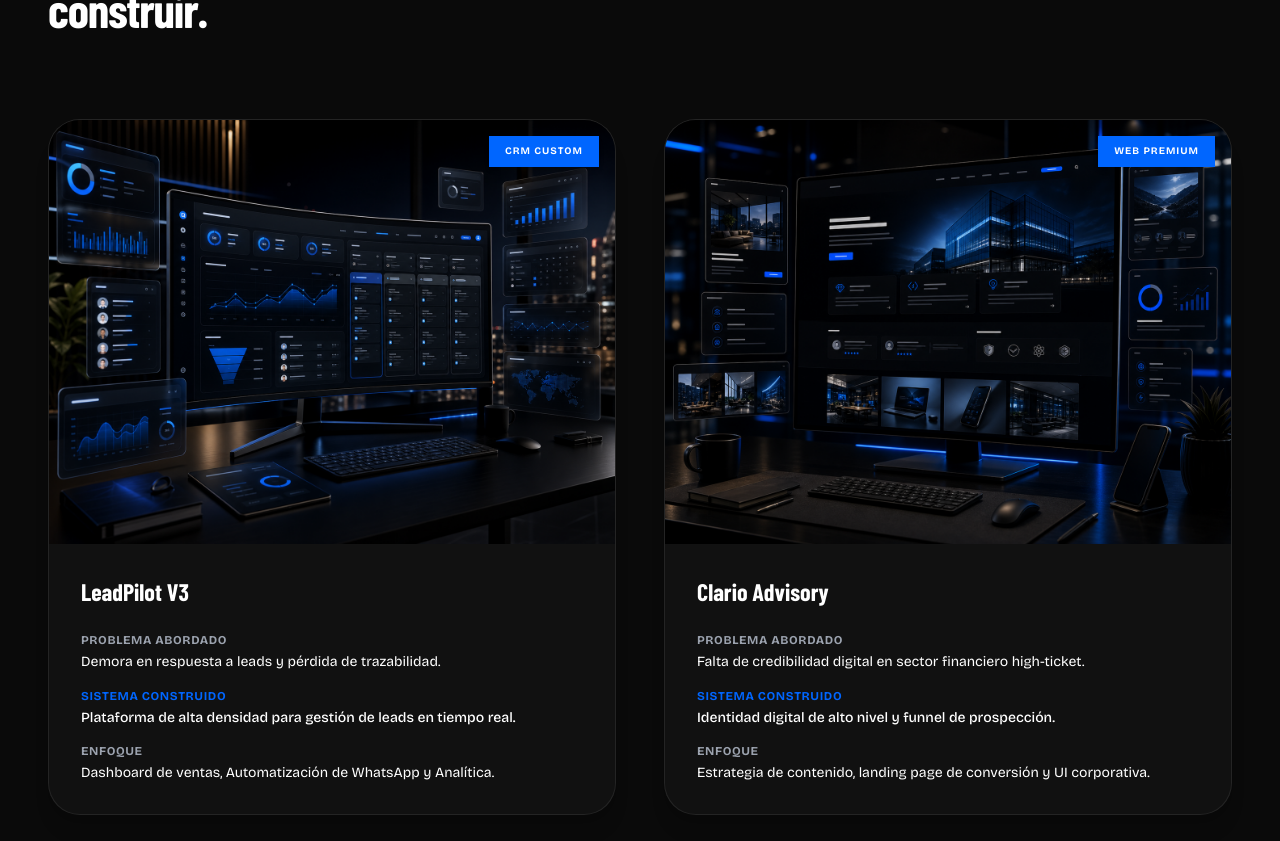
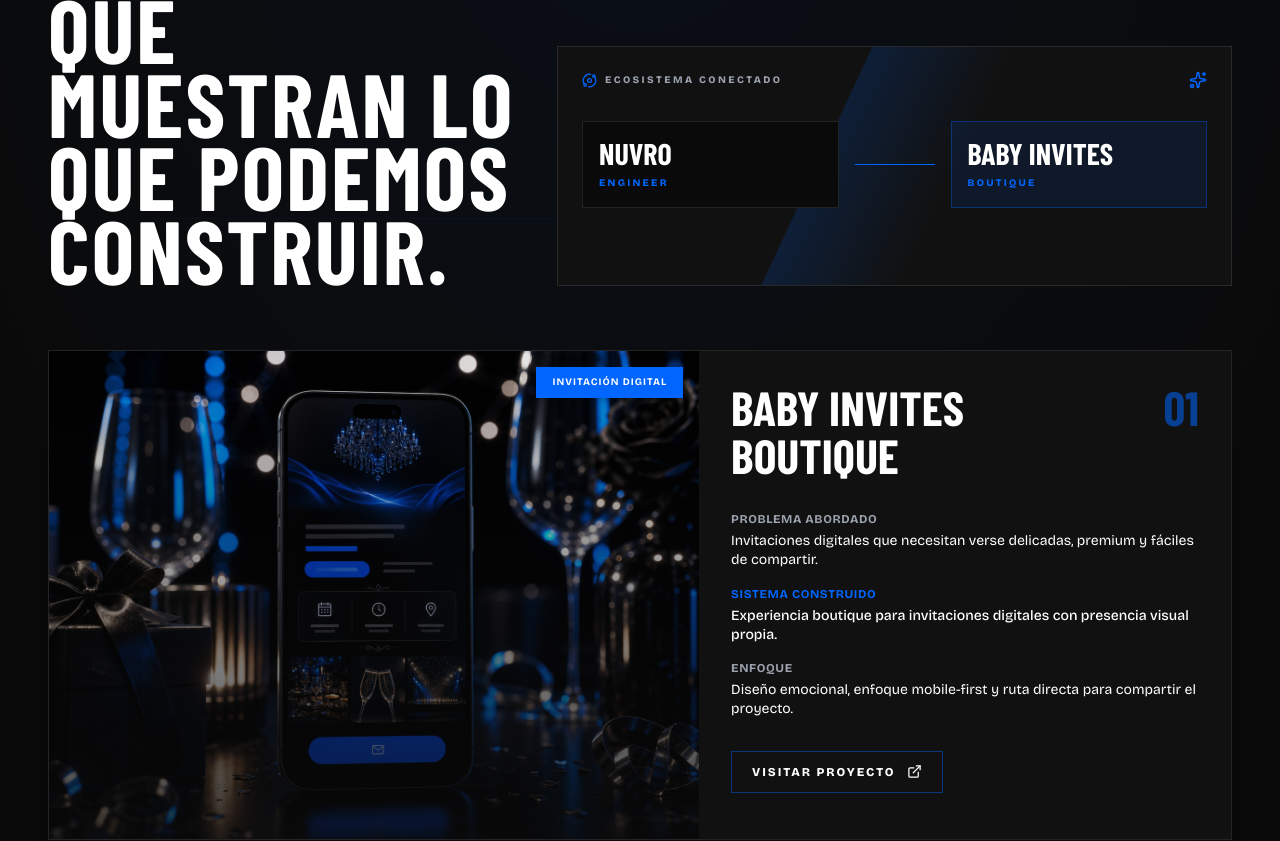
Before and after one commit to andolara31-art/nuvroengineer-, a React (Vite) app: page / in a window 1280 px wide. Shown: the part 2980-3821 px from the top of the page. Built offline with nearby package versions, Linux system fonts and the light colour scheme; a web font is replaced by a local one.

Commit message:
Feature connected Baby Invites project

```diff
--- a/src/components/Projects.tsx
+++ b/src/components/Projects.tsx
@@ -1,57 +1,68 @@
 import { motion } from 'motion/react';
-import { ArrowRight, FolderKanban } from 'lucide-react';
+import { ArrowRight, ExternalLink, FolderKanban, Orbit, Sparkles } from 'lucide-react';
 
 const projects = [
   {
-    title: "LeadPilot V3",
-    type: "CRM Custom",
-    problem: "Demora en respuesta a leads y pérdida de trazabilidad.",
-    system: "Plataforma de alta densidad para gestión de leads en tiempo real.",
-    approach: "Dashboard de ventas, Automatización de WhatsApp y Analítica.",
-    image: "/assets/nuvro/dashboards-crm.png",
+    title: 'Baby Invites Boutique',
+    type: 'Invitación Digital',
+    problem: 'Invitaciones digitales que necesitan verse delicadas, premium y fáciles de compartir.',
+    system: 'Experiencia boutique para invitaciones digitales con presencia visual propia.',
+    approach: 'Diseño emocional, enfoque mobile-first y ruta directa para compartir el proyecto.',
+    image: '/assets/nuvro/digital-invitation.png',
+    url: 'https://baby-invites-boutique.vercel.app/',
+    featured: true,
   },
   {
-    title: "Clario Advisory",
-    type: "Web Premium",
-    problem: "Falta de credibilidad digital en sector financiero high-ticket.",
-    system: "Identidad digital de alto nivel y funnel de prospección.",
-    approach: "Estrategia de contenido, landing page de conversión y UI corporativa.",
-    image: "/assets/nuvro/webs-premium.png",
+    title: 'LeadPilot V3',
+    type: 'CRM Custom',
+    problem: 'Demora en respuesta a leads y pérdida de trazabilidad.',
+    system: 'Plataforma de alta densidad para gestión de leads en tiempo real.',
+    approach: 'Dashboard de ventas, Automatización de WhatsApp y Analítica.',
+    image: '/assets/nuvro/dashboards-crm.png',
   },
   {
-    title: "NUVRO FIT",
-    type: "Sistema Interno",
-    problem: "Coaches enviando rutinas por PDFs desactualizados.",
-    system: "Panel de control web para seguimiento biométrico y rutinas dinámicas.",
-    approach: "Portal de cliente web-app, backend de entrenamiento y estadísticas.",
-    image: "/assets/nuvro/automation-flows.png",
+    title: 'Clario Advisory',
+    type: 'Web Premium',
+    problem: 'Falta de credibilidad digital en sector financiero high-ticket.',
+    system: 'Identidad digital de alto nivel y funnel de prospección.',
+    approach: 'Estrategia de contenido, landing page de conversión y UI corporativa.',
+    image: '/assets/nuvro/webs-premium.png',
   },
   {
-    title: "Cafeoteca Costa Rica",
-    type: "Menú QR & Gestión",
-    problem: "Menú en imágenes de Instagram y toma manual de pedidos lenta.",
-    system: "Ecosistema de menú interactivo y sistema POS ligero.",
-    approach: "Menú digital rápido, sistema de órdenes a cocina y diseño de marca.",
-    image: "/assets/nuvro/menu-qr.png",
-  }
+    title: 'NUVRO FIT',
+    type: 'Sistema Interno',
+    problem: 'Coaches enviando rutinas por PDFs desactualizados.',
+    system: 'Panel de control web para seguimiento biométrico y rutinas dinámicas.',
+    approach: 'Portal de cliente web-app, backend de entrenamiento y estadísticas.',
+    image: '/assets/nuvro/automation-flows.png',
+  },
+  {
+    title: 'Cafeoteca Costa Rica',
+    type: 'Menú QR & Gestión',
+    problem: 'Menú en imágenes de Instagram y toma manual de pedidos lenta.',
+    system: 'Ecosistema de menú interactivo y sistema POS ligero.',
+    approach: 'Menú digital rápido, sistema de órdenes a cocina y diseño de marca.',
+    image: '/assets/nuvro/menu-qr.png',
+  },
 ];
 
 export default function Projects() {
   return (
-    <section id="proyectos" className="py-[clamp(80px,10vw,140px)] bg-[#0A0A0A] relative border-t border-white/10">
-      <div className="absolute top-[30%] right-[10%] w-[600px] h-[600px] bg-[#0066FF]/5 blur-[200px] -z-10 rounded-full pointer-events-none" />
+    <section id="proyectos" className="relative overflow-hidden border-t border-white/10 bg-[#0A0A0A] py-[clamp(80px,10vw,140px)]">
+      <div className="absolute inset-0 hero-bg opacity-80" />
+      <div className="pointer-events-none absolute left-1/2 top-28 h-[360px] w-[min(84vw,980px)] -translate-x-1/2 border border-[#0066FF]/15 opacity-60 [clip-path:polygon(6%_0,100%_0,94%_100%,0_100%)]" />
 
-      <div className="max-w-7xl mx-auto px-6 md:px-12 relative z-10">
-
-        <div className="mb-20">
+      <div className="relative z-10 mx-auto max-w-7xl px-6 md:px-12">
+        <div className="mb-16 grid gap-10 lg:grid-cols-[0.82fr_1.18fr] lg:items-end">
+          <div>
             <motion.div
               initial={{ opacity: 0, y: 20 }}
               whileInView={{ opacity: 1, y: 0 }}
               viewport={{ once: true }}
-            className="inline-flex items-center gap-2 mb-6"
+              className="mb-6 inline-flex items-center gap-2"
             >
               <FolderKanban size={16} className="text-[#0066FF]" />
-            <span className="text-sm font-medium tracking-widest text-[#0066FF] uppercase">Casos Reales</span>
+              <span className="text-sm font-medium uppercase tracking-widest text-[#0066FF]">Casos Reales</span>
             </motion.div>
 
             <motion.h2
@@ -59,30 +70,65 @@
               whileInView={{ opacity: 1, y: 0 }}
               viewport={{ once: true }}
               transition={{ delay: 0.1 }}
-            className="text-3xl md:text-5xl font-display font-bold text-white mb-6 leading-tight tracking-tight max-w-3xl"
+              className="max-w-3xl font-display text-[clamp(3.2rem,7vw,7rem)] font-black uppercase leading-[0.82] tracking-wide text-white"
             >
               Proyectos que muestran lo que podemos construir.
             </motion.h2>
           </div>
 
-        <div className="grid md:grid-cols-2 gap-8 lg:gap-12">
+          <motion.div
+            initial={{ opacity: 0, y: 20 }}
+            whileInView={{ opacity: 1, y: 0 }}
+            viewport={{ once: true }}
+            transition={{ delay: 0.16 }}
+            className="relative min-h-[240px] overflow-hidden border border-white/10 bg-[#111111] p-6"
+          >
+            <div className="absolute inset-0 bg-[linear-gradient(115deg,transparent_0_40%,rgba(0,102,255,0.16)_40.2%,transparent_58%)]" />
+            <div className="relative z-10 flex h-full flex-col justify-between gap-8">
+              <div className="flex items-center justify-between">
+                <span className="inline-flex items-center gap-2 text-[10px] font-black uppercase tracking-[0.24em] text-[#9CA3AF]">
+                  <Orbit size={15} className="text-[#0066FF]" />
+                  Ecosistema conectado
+                </span>
+                <Sparkles size={18} className="text-[#0066FF]" />
+              </div>
+
+              <div className="grid items-center gap-4 sm:grid-cols-[1fr_auto_1fr]">
+                <div className="border border-white/10 bg-[#0A0A0A] p-4">
+                  <p className="font-display text-3xl font-black uppercase leading-none text-white">NUVRO</p>
+                  <p className="mt-2 text-[10px] font-black uppercase tracking-[0.22em] text-[#0066FF]">engineer</p>
+                </div>
+                <div className="hidden h-px w-20 bg-[#0066FF] sm:block" />
+                <div className="border border-[#0066FF]/35 bg-[#0066FF]/10 p-4">
+                  <p className="font-display text-3xl font-black uppercase leading-none text-white">Baby Invites</p>
+                  <p className="mt-2 text-[10px] font-black uppercase tracking-[0.22em] text-[#0066FF]">boutique</p>
+                </div>
+              </div>
+            </div>
+          </motion.div>
+        </div>
+
+        <div className="grid gap-5 lg:grid-cols-6">
           {projects.map((project, idx) => (
-            <motion.div
-              key={idx}
+            <motion.article
+              key={project.title}
               initial={{ opacity: 0, y: 30 }}
               whileInView={{ opacity: 1, y: 0 }}
               viewport={{ once: true }}
-              transition={{ delay: idx * 0.1 }}
-              className="bg-[#111111] border border-[rgba(255,255,255,0.08)] rounded-[32px] overflow-hidden shadow-xl shadow-black/5 group transition duration-300 hover:scale-[1.02] hover:border-[#0066FF]/40"
+              transition={{ delay: idx * 0.08 }}
+              className={`group overflow-hidden border border-[rgba(255,255,255,0.08)] bg-[#111111] shadow-xl shadow-black/5 transition duration-300 hover:scale-[1.02] hover:border-[#0066FF]/40 ${
+                project.featured ? 'lg:col-span-6 xl:grid xl:grid-cols-[1.1fr_0.9fr]' : 'lg:col-span-3'
+              }`}
             >
-              <div className="relative aspect-[4/3] w-full bg-[#111111] overflow-hidden">
+              <div className={`relative w-full overflow-hidden bg-[#111111] ${project.featured ? 'aspect-[16/9] xl:aspect-auto xl:min-h-[430px]' : 'aspect-[4/3]'}`}>
                 <img
                   src={project.image}
                   alt={project.title}
-                   className="w-full h-full object-cover transition-transform duration-700 group-hover:scale-105"
+                  className="h-full w-full object-cover transition-transform duration-700 group-hover:scale-105"
                   referrerPolicy="no-referrer"
                 />
-                 <div className="absolute top-4 right-4 bg-[#0066FF] px-4 py-2 text-[10px] font-bold uppercase tracking-[0.1em] text-white shadow-md">
+                <div className="absolute inset-0 bg-[linear-gradient(180deg,rgba(10,10,10,0.08),rgba(10,10,10,0.78))]" />
+                <div className="absolute right-4 top-4 bg-[#0066FF] px-4 py-2 text-[10px] font-bold uppercase tracking-[0.1em] text-white shadow-md">
                   {project.type}
                 </div>
                 <div className="absolute inset-0 flex items-center justify-center bg-[#0A0A0A]/52 opacity-0 backdrop-blur-[3px] transition duration-300 group-hover:opacity-100">
@@ -92,25 +138,43 @@
                 </div>
               </div>
 
-              <div className="p-8">
-                <h3 className="text-2xl font-display font-bold text-white mb-6">{project.title}</h3>
+              <div className="flex h-full flex-col p-7 md:p-8">
+                <div className="mb-8 flex items-start justify-between gap-6">
+                  <h3 className="font-display text-4xl font-black uppercase leading-none text-white md:text-5xl">
+                    {project.title}
+                  </h3>
+                  <span className="font-display text-5xl font-black text-[#0066FF]/55">
+                    {String(idx + 1).padStart(2, '0')}
+                  </span>
+                </div>
 
-                <div className="space-y-4">
+                <div className="grid gap-4">
                   <div>
-                    <span className="block text-xs font-bold text-[#9CA3AF] uppercase tracking-wider mb-1">Problema Abordado</span>
-                    <p className="text-sm text-white leading-snug">{project.problem}</p>
+                    <span className="mb-1 block text-xs font-bold uppercase tracking-wider text-[#9CA3AF]">Problema Abordado</span>
+                    <p className="text-sm leading-snug text-white">{project.problem}</p>
                   </div>
                   <div>
-                    <span className="block text-xs font-bold text-[#0066FF] uppercase tracking-wider mb-1">Sistema Construido</span>
-                    <p className="text-sm font-medium text-white leading-snug">{project.system}</p>
+                    <span className="mb-1 block text-xs font-bold uppercase tracking-wider text-[#0066FF]">Sistema Construido</span>
+                    <p className="text-sm font-medium leading-snug text-white">{project.system}</p>
                   </div>
                   <div>
-                    <span className="block text-xs font-bold text-[#9CA3AF] uppercase tracking-wider mb-1">Enfoque</span>
-                    <p className="text-sm text-white leading-snug">{project.approach}</p>
+                    <span className="mb-1 block text-xs font-bold uppercase tracking-wider text-[#9CA3AF]">Enfoque</span>
+                    <p className="text-sm leading-snug text-white">{project.approach}</p>
                   </div>
                 </div>
+
+                {project.url && (
+                  <a
+                    href={project.url}
+                    target="_blank"
+                    rel="noreferrer"
+                    className="mt-8 inline-flex w-fit items-center gap-3 border border-[#0066FF]/45 px-5 py-3 text-xs font-black uppercase tracking-[0.16em] text-white transition hover:bg-[#0066FF]"
+                  >
+                    Visitar proyecto <ExternalLink size={15} />
+                  </a>
+                )}
               </div>
-            </motion.div>
+            </motion.article>
           ))}
         </div>
 
@@ -118,13 +182,17 @@
           initial={{ opacity: 0 }}
           whileInView={{ opacity: 1 }}
           viewport={{ once: true }}
-          className="mt-16 pt-12 border-t border-white/10 flex flex-col items-center text-center gap-6"
+          className="mt-16 flex flex-col items-center gap-6 border-t border-white/10 pt-12 text-center"
         >
-           <a href="https://wa.me/50671757171?text=Hola NUVRO, quiero ver más casos de estudio" target="_blank" rel="noreferrer" className="inline-flex items-center gap-3 px-8 py-4 rounded-xl bg-[#111111] text-white font-bold uppercase tracking-wider text-sm hover:bg-[#0066FF] transition-all shadow-md group">
-              Ver todos los proyectos <ArrowRight size={18} className="group-hover:translate-x-1 transition-transform" />
+          <a
+            href="https://wa.me/50671757171?text=Hola NUVRO, quiero ver más casos de estudio"
+            target="_blank"
+            rel="noreferrer"
+            className="group inline-flex items-center gap-3 bg-[#111111] px-8 py-4 text-sm font-bold uppercase tracking-wider text-white shadow-md transition-all hover:bg-[#0066FF]"
+          >
+            Ver todos los proyectos <ArrowRight size={18} className="transition-transform group-hover:translate-x-1" />
           </a>
         </motion.div>
-
       </div>
     </section>
   );
```
Lines whose indentation alone changed are shown as unchanged.
